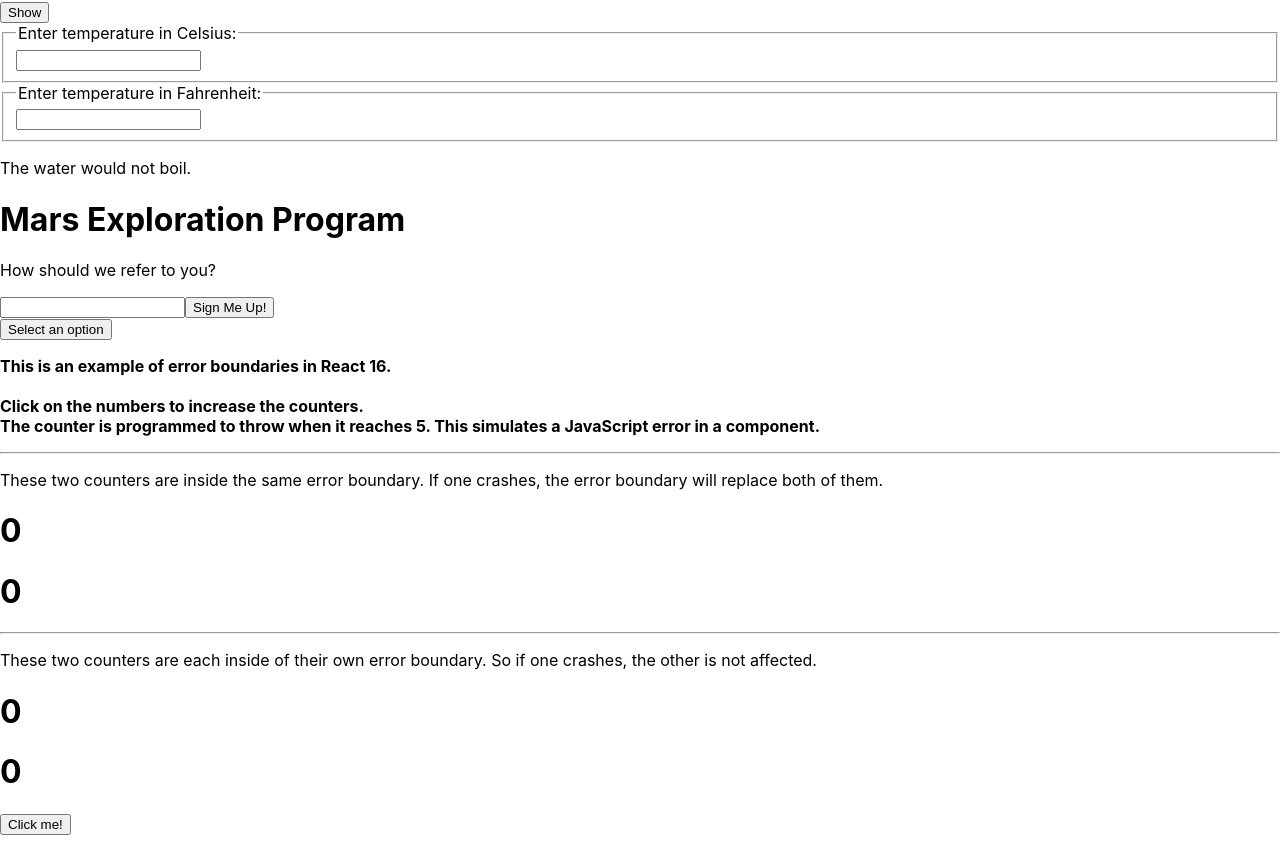
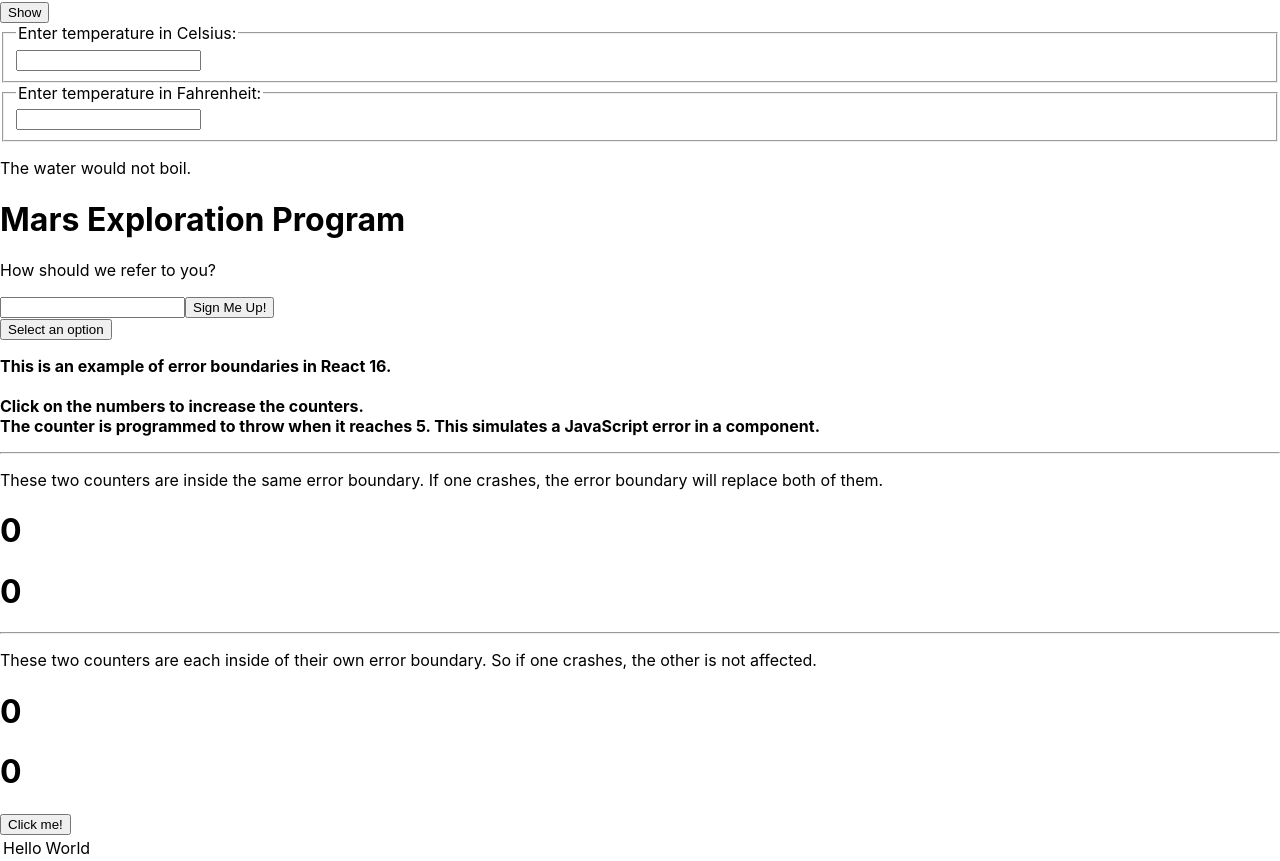
Before and after one commit to muthulakshmimurugan/reactjs, a React (Create React App) app: page / in a window 1280 px wide. Shown: the part 1414-2275 px from the top of the page. Before the commit the page ends 2249 px from the top, so only its background shows below. Built offline with nearby package versions, Linux system fonts and the light colour scheme.

Commit message:
fragments

```diff
--- a/src/App.js
+++ b/src/App.js
@@ -16,6 +16,7 @@ import BlurExample from './blur';
 
 import ErrorBoundaries from './errorBoundary';
 import FancyFwdRef from './forwardingRef';
+import Table from './table';
 
 
 
@@ -40,6 +41,7 @@ import FancyFwdRef from './forwardingRef';
 
     <ErrorBoundaries />
   <FancyFwdRef />
+  <Table />
 
     </div>
 
--- /dev/null
+++ b/src/column.js
@@ -0,0 +1,12 @@
+import React from 'react';
+class Columns extends React.Component {
+    render() {
+      return (
+        <>
+          <td>Hello</td>
+          <td>World</td>
+        </>
+      );
+    }
+  }
+  export default Columns;
--- /dev/null
+++ b/src/table.js
@@ -0,0 +1,15 @@
+import React from 'react';
+import Columns from './column';
+class Table extends React.Component {
+    render() {
+      return (
+        <table>
+          <tr>
+            <Columns />
+          </tr>
+        </table>
+      );
+    }
+  }
+
+  export default Table;
```
